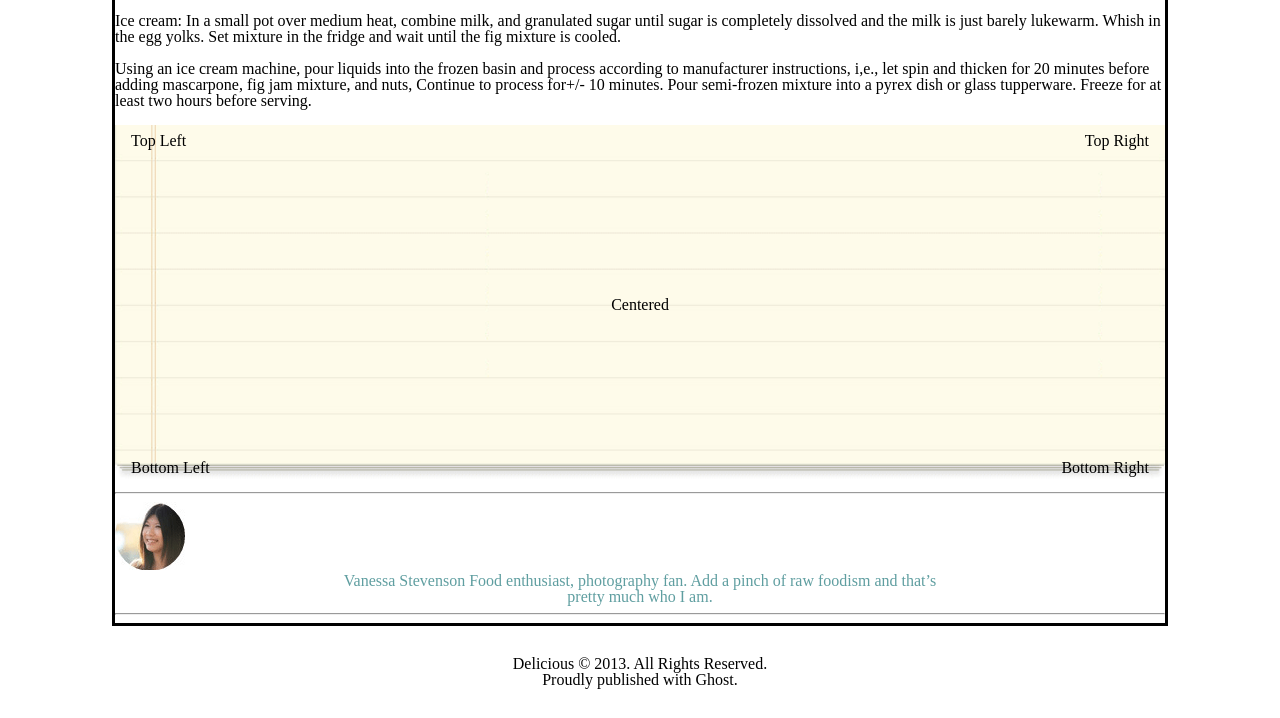
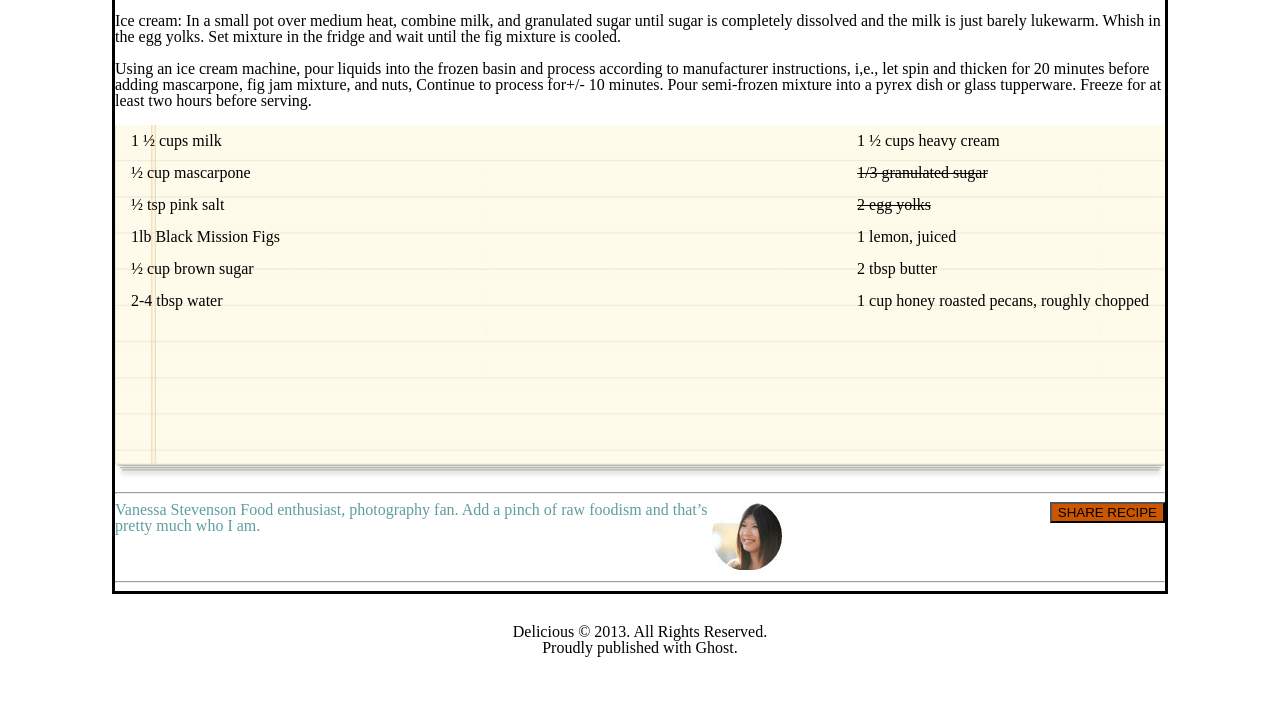
Before and after one commit to Arthur-Lozano/chocolate-pizza, a plain HTML site: page index.html in a window 1280 px wide. Shown: the part 732-1450 px from the top of the page. After the commit the page ends 1418 px from the top, so only its background shows below. Drawn offline with Linux system fonts and the light colour scheme; a web font is replaced by a local one.

Commit message:
updated css and html to reflect assignment

```diff
--- a/css/style.css
+++ b/css/style.css
@@ -20,31 +20,36 @@ main {
   border: solid black;
 }
 
+main p {
+  text-indent: 50px:
+}
+/* Used from  https://stackoverflow.com/questions/13746540/css-for-displaying-an-indented-ordered-list-with-checkboxes-before-each-list-ite */
+li input
+{
+    position: absolute;
+    margin-left: -40px;
+    margin-top: 5px;
+    float: left;}
+
 footer {
   padding: 30px;
   text-align: center
 }
 
 /* Vanessa Info*/
-
+#Vessa {
+ padding-left: 5px;
+}
 #vtext {
   color: cadetblue;
-  text-align: center;
-
+  float: left;
 }
 /* Container holding the image and the text */
 .container {
   position: relative;
-  text-align: center;
   color: black;
 }
 
-/* Bottom left text */
-.bottom-left {
-  position: absolute;
-  bottom: 8px;
-  left: 16px;
-}
 
 /* Top left text */
 .top-left {
@@ -60,17 +65,7 @@ footer {
   right: 16px;
 }
 
-/* Bottom right text */
-.bottom-right {
-  position: absolute;
-  bottom: 8px;
-  right: 16px;
+button {
+  float: right;
+  background-color: #CC5500;
 }
-
-/* Centered text */
-.centered {
-  position: absolute;
-  top: 50%;
-  left: 50%;
-  transform: translate(-50%, -50%);
-}
--- a/index.html
+++ b/index.html
@@ -39,20 +39,34 @@
     <p>Using an ice cream machine, pour liquids into the frozen basin and process according to manufacturer instructions, i,e., let spin and thicken for 20 minutes before adding mascarpone, fig jam mixture, and nuts, Continue to process for+/- 10 minutes. Pour semi-frozen mixture into a pyrex dish or glass tupperware. Freeze for at least two hours before serving.</p><br>
     <div class="container">
       <img src="img/list-bg.png" alt="list" style="width:100%;">
-      <div class="bottom-left">Bottom Left</div>
-      <div class="top-left">Top Left</div>
-      <div class="top-right">Top Right</div>
-      <div class="bottom-right">Bottom Right</div>
-      <div class="centered">Centered</div>
+      <div class="top-left">
+        <ol>
+          <li class="container">1 ½ cups milk</li><br>
+          <li class="container">½ cup mascarpone</li><br>
+          <li class="container">½ tsp pink salt</li><br>
+          <li class="container">1lb Black Mission Figs</li><br>
+          <li class="container">½ cup brown sugar</li><br>
+          <li class="container">2-4 tbsp water</li><br>
+          </ol>
+      </div>
+      <div class="top-right">
+        <ol>
+      <li class="container">	1 ½ cups heavy cream</li><br>
+      <li class="container"><strike>1/3 granulated sugar</strike></li><br>
+      <li class="container"><strike>2 egg yolks</strike></li><br>
+      <li class="container">1 lemon, juiced</li><br>
+      <li class="container">2 tbsp butter</li><br>
+      <li class="container">1 cup honey roasted pecans, roughly chopped</li><br>
+      </ol>
     </div>
     <hr>
-    <img src="img/van-pic.png" alt="Vanessa">
+    <img id="Vessa" src="img/van-pic.png" alt="Vanessa">
     <p id="vtext">Vanessa Stevenson
       Food enthusiast, photography fan. Add a pinch of raw foodism and that’s <br>
        pretty much who I am.</p>
+    <button>SHARE RECIPE</button>
 <hr>
   </main>
-
 </body>
 <footer>Delicious © 2013. All Rights Reserved.<br>
 	Proudly published with Ghost.</footer>
```
